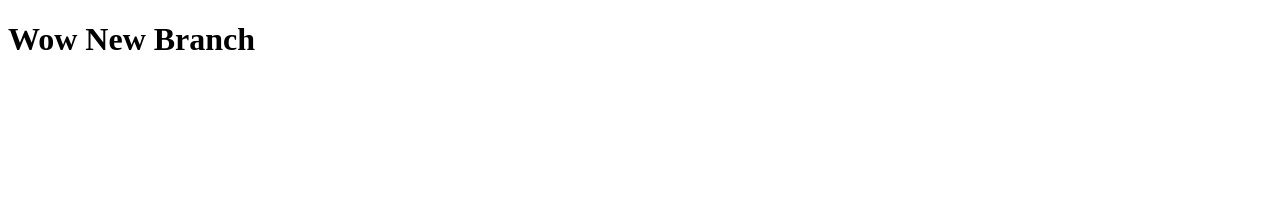
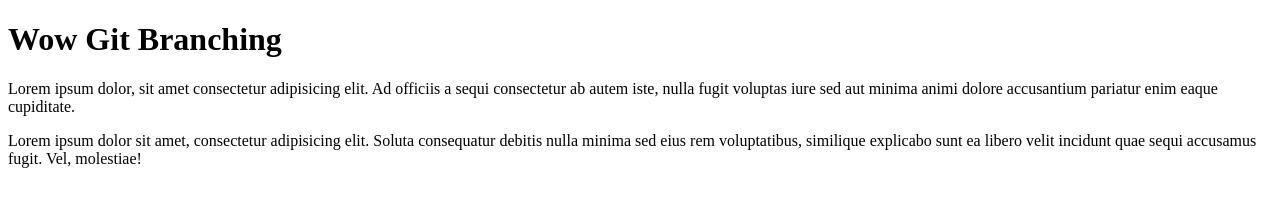
Before and after one commit to HappyHanSolo/git-branching, a plain HTML site: page index.html in a window 1280 px wide. Drawn offline with Linux system fonts and the light colour scheme.

Commit message:
new changes

```diff
--- a/index.html
+++ b/index.html
@@ -7,6 +7,10 @@
   <title>Git branching lesson on test</title>
 </head>
 <body>
-  <header> <h1>Wow New Branch</h1></header>
+  <h1>Wow Git Branching</h1>
+
+  <p>Lorem ipsum dolor, sit amet consectetur adipisicing elit. Ad officiis a sequi consectetur ab autem iste, nulla fugit voluptas iure sed aut minima animi dolore accusantium pariatur enim eaque cupiditate.</p>
+
+  <p>Lorem ipsum dolor sit amet, consectetur adipisicing elit. Soluta consequatur debitis nulla minima sed eius rem voluptatibus, similique explicabo sunt ea libero velit incidunt quae sequi accusamus fugit. Vel, molestiae!</p>
 </body>
 </html>
```
